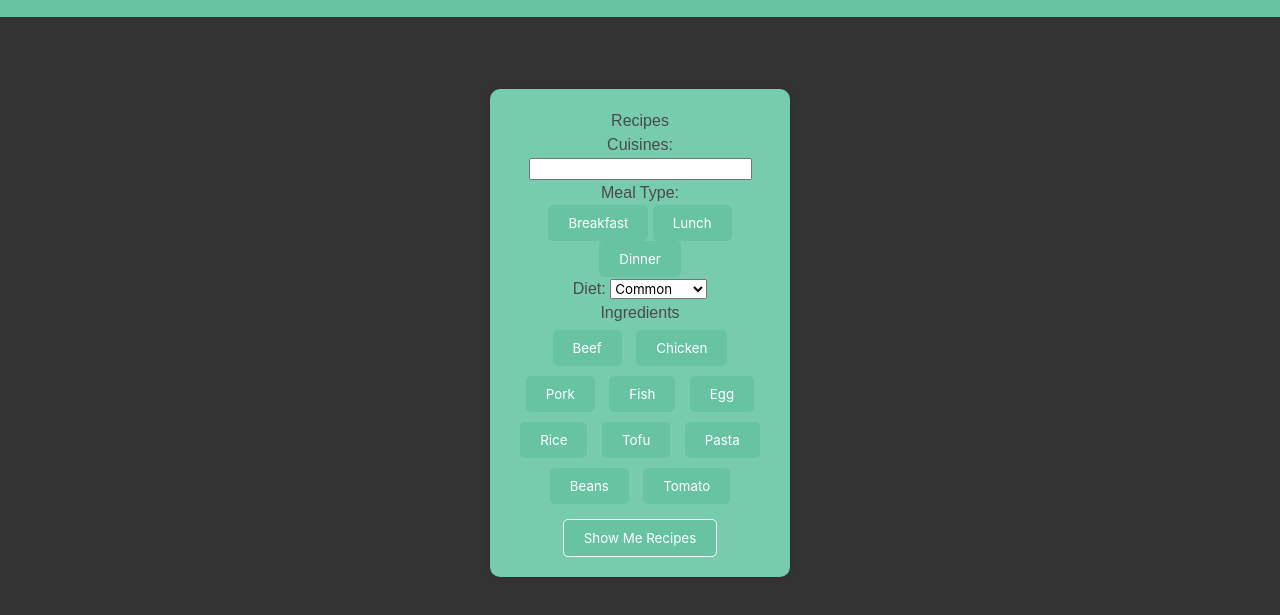
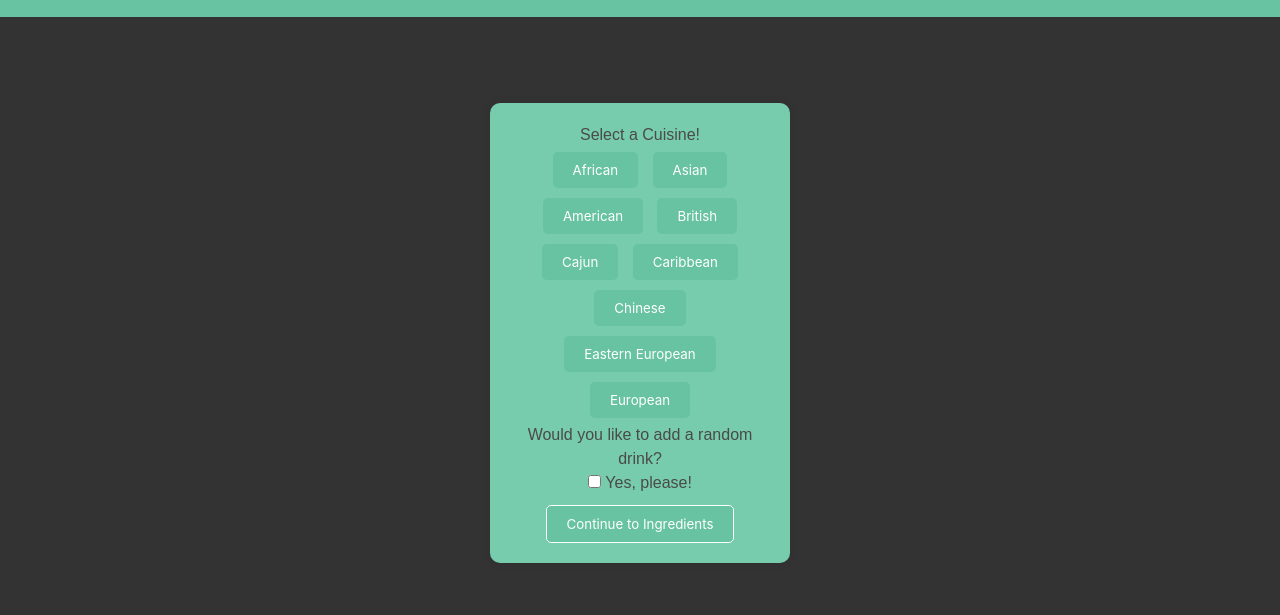
Before and after one commit to prismhead26/Meal-Planner-Project, a plain HTML site: page index.html in a window 1280 px wide. Shown: the part 71-686 px from the top of the page. Drawn offline with nearby package versions, Linux system fonts and the light colour scheme; no server answers.

Commit message:
cuisine buttons, no search bar

```diff
--- a/assets/CSS/style.css
+++ b/assets/CSS/style.css
@@ -100,6 +100,34 @@ button#generateResults {
     margin-top: 10px;
 }
 
+button#buttonContinue {
+    background-color: #68c3a3;
+    color: #fff;
+    border: 1px solid #fff;
+    padding: 10px 20px;
+    cursor: pointer;
+    border-radius: 5px;
+    outline: none;
+    margin-top: 10px;
+}
+
+.back-button {
+    float: left;
+    margin: 10px;
+    border: 1px solid #fff;
+    background-color: transparent;
+    color: #fff;
+    padding: 5px 10px;
+    border-radius: 5px;
+    cursor: pointer;
+    outline: none;
+}
+
+.back-button:hover {
+    background-color: #fff;
+    color: #333;
+}
+
 button#generateResults:hover {
     background-color: #5ba48a;
 }
@@ -111,6 +139,27 @@ button#generateResults:hover {
 
 }
 
+.cuisine-button {
+    background-color: #68c3a3;
+    color: #fff;
+    border: none;
+    padding: 10px 20px;
+    cursor: pointer;
+    border-radius: 5px;
+    margin: 5px;
+    outline: none;
+}
+
+.cuisine-button.selected {
+    color: #fff;
+    border: none;
+    padding: 10px 20px;
+    cursor: pointer;
+    border-radius: 5px;
+    outline: none;
+    background-color: #5ba48a;
+}
+
 
 @media (max-width: 768px) {
     h1 {
--- a/assets/JS/main.js
+++ b/assets/JS/main.js
@@ -130,6 +130,11 @@ function searchWithIngredient(ingredient) {
     console.log('user ingredient: ',user.includeIngredients)
 }
 
+function selectCuisine(cuisineType) {
+    user["includeCuisine"] = cuisineType
+    console.log('user cuisine: ',user.includeCuisine)
+}
+
 function clearPastResults() {
     $(".mealData").removeClass();
     offset = 0
--- a/index.html
+++ b/index.html
@@ -14,19 +14,28 @@
     </header>
     <div class="container" id="container">
         <div class="row">
-            <div class="box" id="dynamicBox"> <!-- We can simplify the buttons with a loop in javascript if desired. I don't personally mind doing it in HTML, but doing so in Javascript may perhaps be more efficient -- Pat -->
-                <h2>Recipes</h2>
-                <form id="recipeForm">
-                    <div id="searchBar">
-                        <label for="searchText">Cuisines:</label>
-                        <input type="text" id="searchText" name="searchText">
-                    </div>
-                    <label for="typeType">Meal Type:</label> <!-- Breakfast, lunch, dinner selection -->
-                    <div>
-                        <button type="button" class="meal-type-button" onclick="selectMealType('breakfast')">Breakfast</button>
-                        <button type="button" class="meal-type-button" onclick="selectMealType('lunch')">Lunch</button>
-                        <button type="button" class="meal-type-button" onclick="selectMealType('dinner')">Dinner</button>
-                    </div>
+            <div class="box" id="cuisineBox"> <!-- New box for cuisine selection -->
+                <h2>Select a Cuisine!</h2>
+                <button type="button" class="cuisine-button" onclick="selectCuisine('african')">African</button>
+                <button type="button" class="cuisine-button" onclick="selectCuisine('asian')">Asian</button>
+                <button type="button" class="cuisine-button" onclick="selectCuisine('american')">American</button>
+                <button type="button" class="cuisine-button" onclick="selectCuisine('british')">British</button>
+                <button type="button" class="cuisine-button" onclick="selectCuisine('cajun')">Cajun</button>
+                <button type="button" class="cuisine-button" onclick="selectCuisine('caribbean')">Caribbean</button>
+                <button type="button" class="cuisine-button" onclick="selectCuisine('chinese')">Chinese</button>
+                <button type="button" class="cuisine-button" onclick="selectCuisine('eastern european')">Eastern European</button>
+                <button type="button" class="cuisine-button" onclick="selectCuisine('european')">European</button>
+                <!-- Add more cuisine buttons as needed -->
+                <p>Would you like to add a random drink?</p>
+                <input type="checkbox" id="randomDrinkCheckbox" name="randomDrinkCheckbox">
+                <label for="randomDrinkCheckbox">Yes, please!</label>
+                <button id="buttonContinue" onclick="showIngredients()">Continue to Ingredients</button>
+                <div id="cuisineWarning" style="display: none; color: red;">Must select cuisine before continuing to ingredients</div>
+            </div>
+            <div class="box" id="dynamicBox" style="display: none;"> <!-- We can simplify the buttons with a loop in javascript if desired. I don't personally mind doing it in HTML, but doing so in Javascript may perhaps be more efficient -- Pat -->
+                <button class="back-button" onclick="goBack()">Back</button> <!-- New back button -->
+                <h2 style="clear:both; font-weight: bold;">Recipes</h2>
+                <form id="recipeForm" style="clear:both;">
                     <label for="dietType">Diet:</label>
                     <select id="dietType" name="dietType" onchange="toggleIngredientButtons()">
                         <option value="common">Common</option>
@@ -37,7 +46,7 @@
                         <option value="primal">Primal</option>
                         <option value="kosher">Kosher</option>
                     </select>
-                <p>Ingredients</p>
+                <p style="font-weight: bold;">Ingredients</p>
                 <div>
                     <button type="button" class="ingredient-button" data-diet="primal,gluten,kosher" onclick="searchWithIngredient('beef')">Beef</button>
                     <button type="button" class="ingredient-button" data-diet="primal,gluten,kosher" onclick="searchWithIngredient('chicken')">Chicken</button>
@@ -76,6 +85,16 @@
             }, 0);
             box.style.minHeight = totalHeight + 'px';
         }
+
+        function showIngredients() {
+            document.getElementById('cuisineBox').style.display = 'none';
+            document.getElementById('dynamicBox').style.display = 'block';
+        }
+
+        function goBack() {
+            document.getElementById('dynamicBox').style.display = 'none';
+            document.getElementById('cuisineBox').style.display = 'block';
+        }
     </script>
     <script src="https://code.jquery.com/jquery-3.7.1.min.js" integrity="sha256-/JqT3SQfawRcv/BIHPThkBvs0OEvtFFmqPF/lYI/Cxo=" crossorigin="anonymous"></script>
     <script src="./assets/JS/main.js"></script>
```
